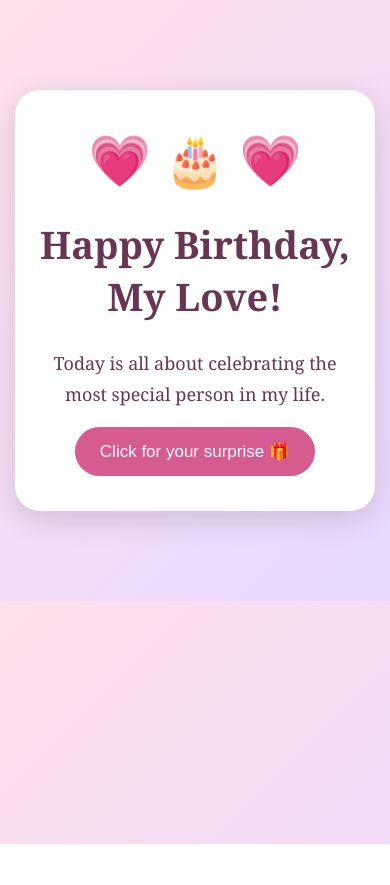
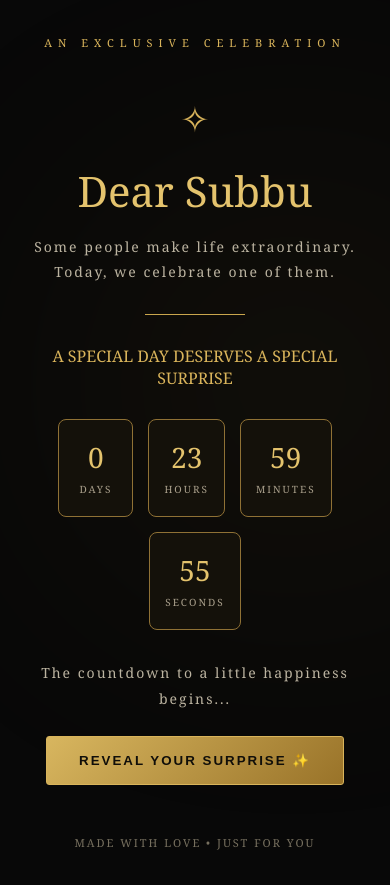
Before and after one commit to NEESHU254/birthday-surprise, a plain HTML site: page index.html in a window 390 px wide. Before the commit the page ends 844 px from the top, so only its background shows below. Drawn offline with Linux system fonts and the light colour scheme.

Commit message:
Update index.html

```diff
--- a/index.html
+++ b/index.html
@@ -4,71 +4,355 @@
 <head>
 <meta charset="UTF-8">
 <meta name="viewport" content="width=device-width, initial-scale=1.0">
-<title>Happy Birthday Love ❤️</title>
+<title>For Subbu | A Special Celebration</title>
 
 <style>
+* {
+  box-sizing: border-box;
+  margin: 0;
+  padding: 0;
+}
+
 body {
-  margin: 0;
+  background: #080808;
+  color: #f5e5b8;
   font-family: Georgia, serif;
   text-align: center;
-  background: linear-gradient(135deg, #ffe0eb, #e8d8ff);
-  color: #673653;
-  padding: 40px 15px;
+  overflow-x: hidden;
 }
-.card {
-  max-width: 600px;
-  margin: 50px auto;
+
+.gold {
+  color: #d9b45b;
+}
+
+.container {
+  min-height: 100vh;
   padding: 35px 20px;
-  background: white;
-  border-radius: 25px;
-  box-shadow: 0 8px 30px #0002;
+  display: flex;
+  justify-content: center;
+  align-items: center;
+  flex-direction: column;
+  position: relative;
 }
-h1 { font-size: 38px; }
-p { font-size: 18px; line-height: 1.7; }
+
+.glow {
+  position: fixed;
+  width: 350px;
+  height: 350px;
+  border-radius: 50%;
+  background: #d6a638;
+  filter: blur(150px);
+  opacity: 0.10;
+  top: 25%;
+  left: 30%;
+  pointer-events: none;
+}
+
+.small-title {
+  letter-spacing: 6px;
+  font-size: 11px;
+  color: #d9b45b;
+  margin-bottom: 25px;
+}
+
+h1 {
+  font-size: clamp(42px, 9vw, 75px);
+  color: #e4c36d;
+  font-weight: normal;
+  margin-bottom: 15px;
+}
+
+.subtitle {
+  color: #bcb4a1;
+  letter-spacing: 2px;
+  font-size: 14px;
+  line-height: 1.8;
+}
+
+.line {
+  width: 100px;
+  height: 1px;
+  background: #c9a64d;
+  margin: 30px auto;
+}
+
+.countdown {
+  display: flex;
+  justify-content: center;
+  gap: 15px;
+  margin: 30px 0;
+  flex-wrap: wrap;
+}
+
+.time-box {
+  border: 1px solid #8f7135;
+  padding: 18px 15px;
+  min-width: 75px;
+  border-radius: 8px;
+  background: #14110a;
+}
+
+.time-box span {
+  display: block;
+  font-size: 28px;
+  color: #e4c36d;
+}
+
+.time-box small {
+  color: #aaa08c;
+  font-size: 10px;
+  letter-spacing: 2px;
+}
+
 button {
-  background: #d65b91;
-  color: white;
-  border: 0;
-  border-radius: 30px;
-  padding: 14px 25px;
-  font-size: 17px;
+  border: 1px solid #d9b45b;
+  background: linear-gradient(135deg,#d8b65f,#997329);
+  color: #100e09;
+  padding: 16px 32px;
+  border-radius: 3px;
+  letter-spacing: 2px;
+  font-weight: bold;
   cursor: pointer;
+  margin-top: 25px;
+  transition: 0.3s;
 }
-#surprise { display: none; }
-.heart { font-size: 50px; }
+
+button:hover {
+  transform: scale(1.06);
+  box-shadow: 0 0 25px #d9b45b66;
+}
+
+#surprise {
+  display: none;
+  animation: reveal 1.5s ease;
+  max-width: 650px;
+  padding: 25px 10px;
+}
+
+@keyframes reveal {
+  from {opacity:0; transform:translateY(30px);}
+  to {opacity:1; transform:translateY(0);}
+}
+
+.message {
+  color: #d8cfba;
+  font-size: 18px;
+  line-height: 2;
+  margin: 25px 0;
+}
+
+.signature {
+  font-style: italic;
+  color: #d9b45b;
+  font-size: 20px;
+  margin-top: 25px;
+}
+
+.ornament {
+  color: #d9b45b;
+  font-size: 35px;
+  margin: 20px;
+}
+
+#confetti {
+  position: fixed;
+  inset: 0;
+  pointer-events: none;
+  z-index: 10;
+}
+
+footer {
+  color: #77705f;
+  font-size: 11px;
+  letter-spacing: 2px;
+  margin-top: 50px;
+}
 </style>
 </head>
 
 <body>
-<div class="card">
-  <div class="heart">💗 🎂 💗</div>
 
-  <h1>Happy Birthday, My Love!</h1>
+<div class="glow"></div>
+<canvas id="confetti"></canvas>
 
-  <p>
-    Today is all about celebrating the most
-    special person in my life.
+<section class="container" id="opening">
+
+  <div class="small-title">
+    AN EXCLUSIVE CELEBRATION
+  </div>
+
+  <div class="ornament">✧</div>
+
+  <h1>Dear Subbu</h1>
+
+  <p class="subtitle">
+    Some people make life extraordinary.<br>
+    Today, we celebrate one of them.
   </p>
 
-  <button onclick="openSurprise()">
-    Click for your surprise 🎁
+  <div class="line"></div>
+
+  <p class="gold">A SPECIAL DAY DESERVES A SPECIAL SURPRISE</p>
+
+  <div class="countdown">
+    <div class="time-box">
+      <span id="days">00</span>
+      <small>DAYS</small>
+    </div>
+    <div class="time-box">
+      <span id="hours">00</span>
+      <small>HOURS</small>
+    </div>
+    <div class="time-box">
+      <span id="minutes">00</span>
+      <small>MINUTES</small>
+    </div>
+    <div class="time-box">
+      <span id="seconds">00</span>
+      <small>SECONDS</small>
+    </div>
+  </div>
+
+  <p class="subtitle">
+    The countdown to a little happiness begins...
+  </p>
+
+  <button onclick="revealSurprise()">
+    REVEAL YOUR SURPRISE ✨
   </button>
 
-  <div id="surprise">
-    <h2>Surprise! ❤️</h2>
-    <p>
-      You make ordinary days extraordinary.
-      Thank you for being you.
-      Here's to many more beautiful memories together!
-    </p>
-    <div class="heart">🥰 💕 🥰</div>
-  </div>
-</div>
+  <footer>
+    MADE WITH LOVE • JUST FOR YOU
+  </footer>
+
+</section>
+
+<section class="container" id="surprise">
+
+  <div class="ornament">✦ ✦ ✦</div>
+
+  <p class="small-title">TODAY IS YOUR DAY</p>
+
+  <h1>Happy Birthday,<br>Subbu!</h1>
+
+  <div class="line"></div>
+
+  <p class="message">
+    Some people are gifts in themselves.<br>
+    And you, Subbu, are one of those rare people.<br><br>
+
+    May your life be filled with endless happiness,
+    beautiful memories, exciting adventures and
+    all the little things that make you smile.<br><br>
+
+    May every dream you hold close find its way
+    to becoming a beautiful reality.<br><br>
+
+    Here's to another year of laughter, love,
+    unforgettable moments and wonderful surprises.
+  </p>
+
+  <div class="ornament">❦</div>
+
+  <h2 class="gold">You deserve the very best!</h2>
+
+  <p class="signature">
+    With lots of love ❤️
+  </p>
+
+  <button onclick="celebrate()">
+    ONE MORE SURPRISE 🎉
+  </button>
+
+  <footer>
+    THE WORLD IS BETTER WITH YOU IN IT
+  </footer>
+
+</section>
 
 <script>
-function openSurprise() {
-  document.getElementById("surprise").style.display = "block";
+
+// Countdown currently counts from the moment
+// the website is opened. Set a birthday date later.
+
+const targetDate = new Date();
+targetDate.setDate(targetDate.getDate() + 1);
+
+function updateCountdown() {
+  const now = new Date();
+  let difference = targetDate - now;
+
+  if (difference < 0) difference = 0;
+
+  document.getElementById("days").textContent =
+    Math.floor(difference / 86400000);
+
+  document.getElementById("hours").textContent =
+    Math.floor((difference % 86400000) / 3600000);
+
+  document.getElementById("minutes").textContent =
+    Math.floor((difference % 3600000) / 60000);
+
+  document.getElementById("seconds").textContent =
+    Math.floor((difference % 60000) / 1000);
 }
+
+setInterval(updateCountdown, 1000);
+updateCountdown();
+
+function revealSurprise() {
+  document.getElementById("opening").style.display = "none";
+  document.getElementById("surprise").style.display = "flex";
+  celebrate();
+}
+
+function celebrate() {
+  const canvas = document.getElementById("confetti");
+  const ctx = canvas.getContext("2d");
+
+  canvas.width = window.innerWidth;
+  canvas.height = window.innerHeight;
+
+  const pieces = [];
+
+  for(let i = 0; i < 150; i++) {
+    pieces.push({
+      x: Math.random() * canvas.width,
+      y: -20 - Math.random() * canvas.height,
+      size: Math.random() * 6 + 3,
+      speed: Math.random() * 4 + 2,
+      color: ["#d9b45b","#fff0b5","#b38b36"][Math.floor(Math.random()*3)]
+    });
+  }
+
+  let frame = 0;
+
+  function draw() {
+    ctx.clearRect(0,0,canvas.width,canvas.height);
+
+    pieces.forEach(p => {
+      ctx.fillStyle = p.color;
+      ctx.fillRect(p.x,p.y,p.size,p.size);
+      p.y += p.speed;
+      p.x += Math.sin(frame/15 + p.y/30);
+    });
+
+    frame++;
+
+    if(frame < 180) requestAnimationFrame(draw);
+    else ctx.clearRect(0,0,canvas.width,canvas.height);
+  }
+
+  draw();
+}
+
+window.addEventListener("resize", () => {
+  const canvas = document.getElementById("confetti");
+  canvas.width = window.innerWidth;
+  canvas.height = window.innerHeight;
+});
+
 </script>
+
 </body>
 </html>
```
